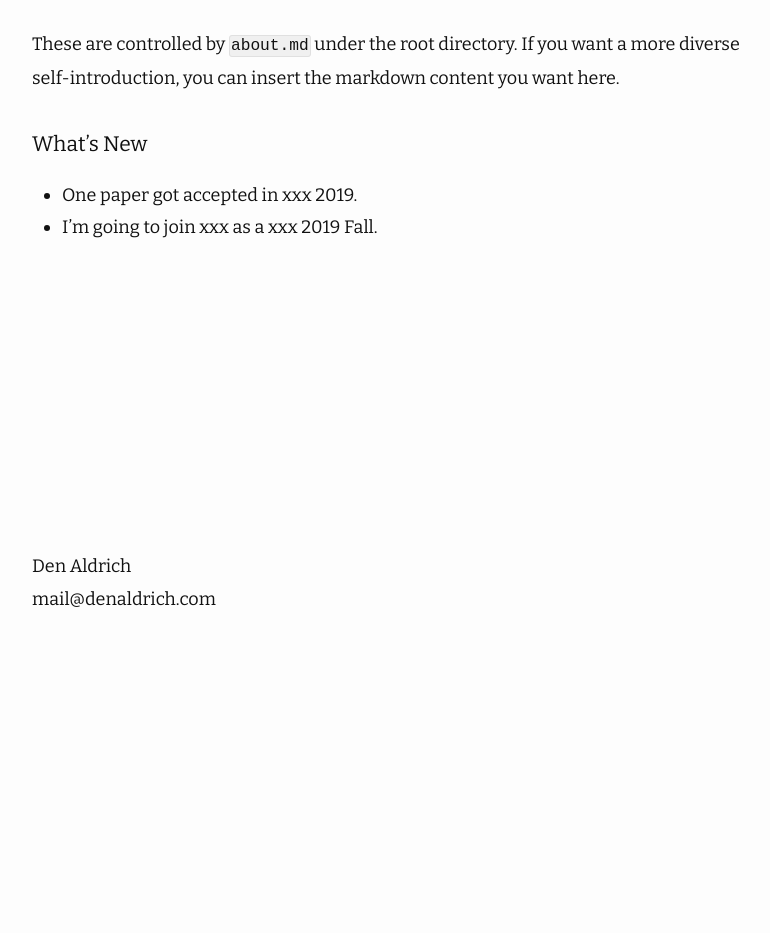
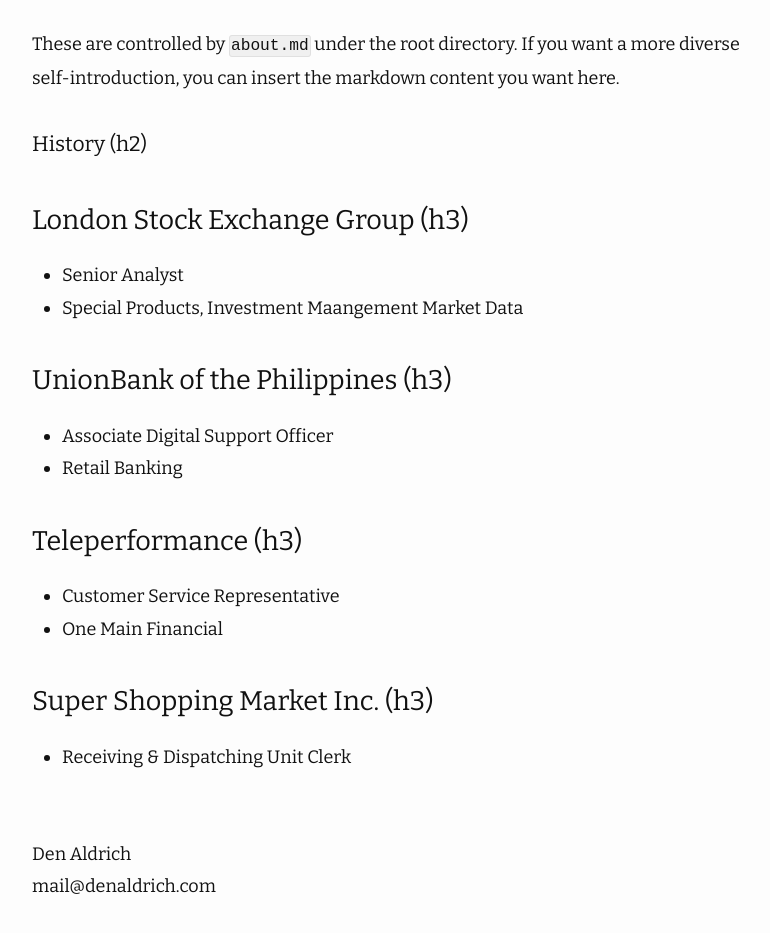
Before and after one commit to denaldrich/website, a Jekyll site: the page built from about.md, in a window 1280 px wide, cut to the strip 250-1188 px from the top of the page. Shown: the top 933 px of the strip, without its empty margins (238-1008 px from the left). Built offline with Jekyll 4.4.1, drawn with Linux system fonts in a browser that asks for light colours; nearby versions of some CDN libraries; before the commit the page ends 900 px from its top, so only the background shows below that.

Commit message:
Update about.md

```diff
--- a/about.md
+++ b/about.md
@@ -4,7 +4,19 @@ layout: about
 
 These are controlled by `about.md` under the root directory. If you want a more diverse self-introduction, you can insert the markdown content you want here.
 
-### What's New
+### History (h2)
 
-- One paper got accepted in xxx 2019.
-- I'm going to join xxx as a xxx 2019 Fall.
+## London Stock Exchange Group (h3)
+- Senior Analyst
+- Special Products, Investment Maangement Market Data
+
+## UnionBank of the Philippines (h3)
+- Associate Digital Support Officer
+- Retail Banking
+
+## Teleperformance (h3)
+- Customer Service Representative
+- One Main Financial
+
+## Super Shopping Market Inc. (h3)
+- Receiving & Dispatching Unit Clerk
```
